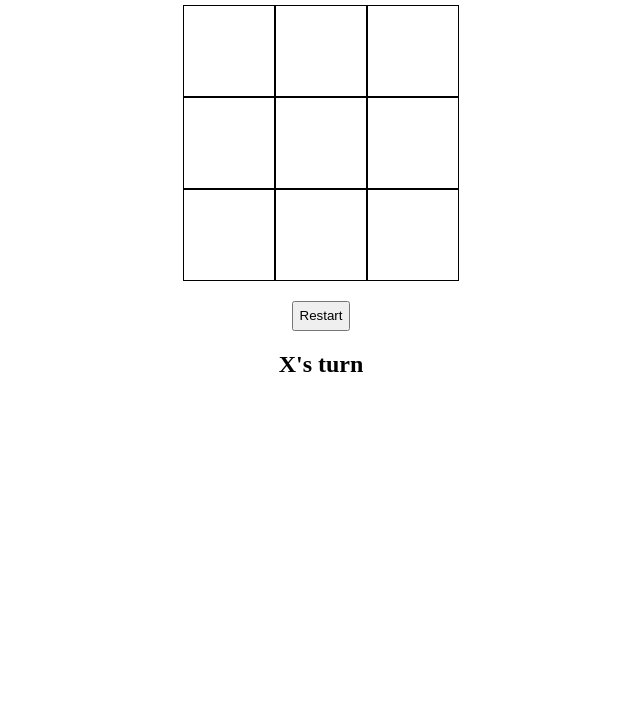
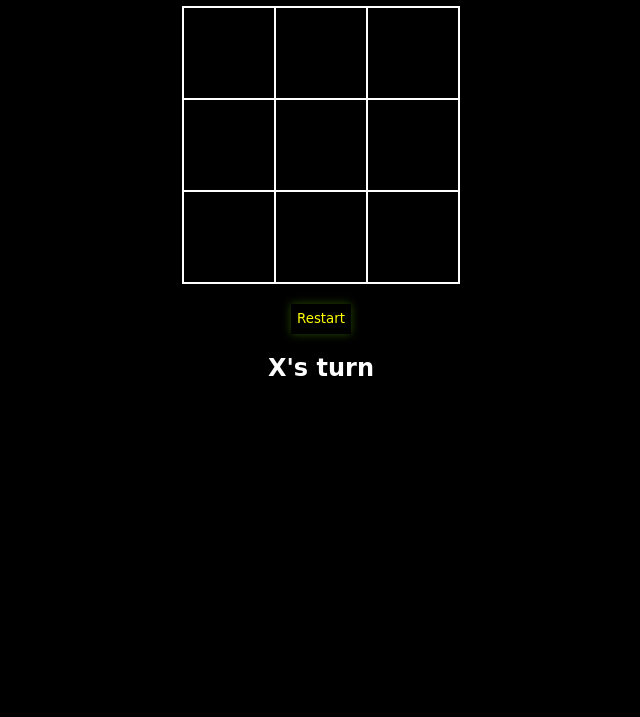
Before and after one commit to johnmarkkk/tictactoe_fse, a plain HTML site: page index.html in a window 1280 px wide. Shown: the part 83-800 px from the top of the page, without its empty margins (319-959 px from the left). Drawn offline with Linux system fonts and the light colour scheme.

Commit message:
Update tictactoe.css

```diff
--- a/tictactoe.css
+++ b/tictactoe.css
@@ -1,29 +1,63 @@
+*{
+    font-family: "Permanent Marker", cursive;
+}
+
 body {
     display: flex;
     justify-content: center;
     align-items: center;
+    background-color: black;
+    color: white;
 }
 
 .gameContainer {
     text-align: center;
+    display: flex;
+    justify-content: center;
+    align-items: center;
+    flex-direction: column;
+
 }
 
 .gameBoard {
     display: grid;
     grid-template-columns: repeat(3, 1fr);
+    border: 1px solid white;
+    margin-bottom: 20px;
 }
 
 .tile {
     width: 70px;
     height: 70px;
-    border: solid 1px black;
+    border: solid 1px white;
     font-size: 50px;
     cursor: pointer;
     text-align: center;
     padding: 10px;
+    color: yellow;
+
 }
 
 button{
-    margin-top: 20px;
     height: 30px;
+    color: yellow;
+    background-color: black;
+    border: none;
+    box-shadow: 0px 0px 10px rgba(127, 241, 5, 0.3);
+    cursor: pointer;
 }
+
+button:active{
+    transform: scale(0.9);
+}
+
+#restartBtn{
+    border: 1px solid yellow;
+    height: 100px;
+    width: 100%;
+    display: flex;
+    align-items: center;
+    justify-content: center;
+    flex-direction: column;
+    padding-bottom: 10px;
+}
```
